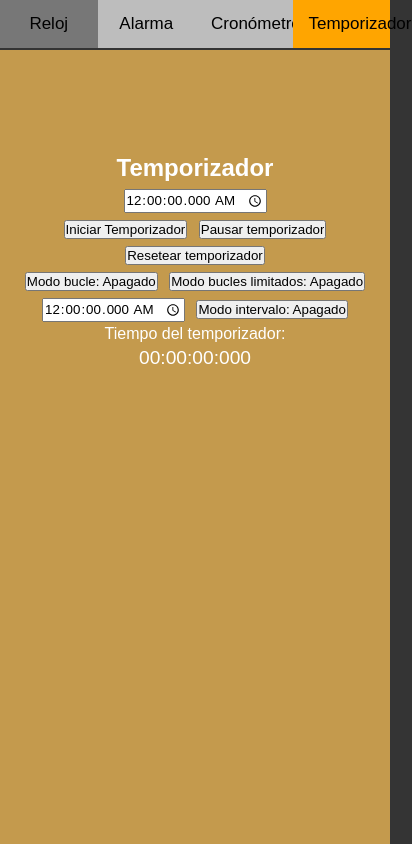
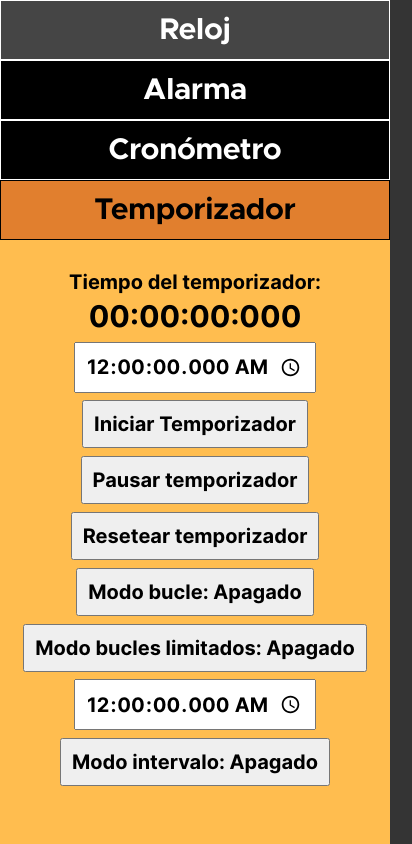
Before and after one commit to ElTambores/Reloj, a plain HTML site: page clock.html in a window 390 px wide. Shown: the top 844 px of the page, 412 px wide, since content can reach past the window. Drawn offline with Linux system fonts and the light colour scheme.

Commit message:
Mejoras CSS

```diff
--- a/clock.html
+++ b/clock.html
@@ -11,57 +11,60 @@
 
 <body onload="onloadFunction()">
   <header>
-    <button class="tablink" onclick="openPage('clock', this, 'red')" >Reloj</button>
-    <button class="tablink" onclick="openPage('alarm', this, 'blue')" >Alarma</button>
-    <button class="tablink" onclick="openPage('chrono', this, 'green')">Cronómetro</button>
-    <button class="tablink" onclick="openPage('temp', this, 'orange')" id="defaultOpen">Temporizador</button>
+    <nav>
+      <button class="tablink" onclick="openPage('clock', this, '#C50143')">Reloj</button>
+      <button class="tablink" onclick="openPage('alarm', this, '#0250BC')">Alarma</button>
+      <button class="tablink" onclick="openPage('chrono', this, '#2BC4A2')">Cronómetro</button>
+      <button class="tablink" onclick="openPage('temp', this, '#E17F2E')" id="defaultOpen">Temporizador</button>
+    </nav>
   </header>
   <main>
     <article id="clock" class="tabcontent">
-      <h1>Reloj</h1>
-      <p id="hour">00:00:00</p>
+      <div id="hourContainer">
+        <p id="hour">00:00:00</p>
+      </div>
     </article>
 
     <article id="alarm" class="tabcontent">
-      <h1>Alarma</h1>
       <input type="time" id="alarmTime" name="alarmTime" step="2" value="00:00:00" required>
-      <input class="button" type="submit" onclick="addAlarm()"  value="Añadir alarma">
+      <input class="button" type="submit" onclick="addAlarm()" value="Añadir alarma">
       <button class="pauseButton" id="pauseAlarm" name="pauseAlarm" onclick="stopAlarm()">Parar Alarma</button>
       <section id="alarmList">
 
       </section>
     </article>
     <article id="chrono" class="tabcontent">
-      <h1>Cronómetro</h1>
+      <label for="chronoTime"> Tiempo del cronometro:</label>
+      <p id="chronoCurrentTimer"></p>
       <input class="boton" type="submit" onclick="startChrono()" value="Iniciar cronómetro">
       <input class="boton" type="submit" onclick="stopChrono()" value="Pausar cronómetro">
       <input class="boton" type="submit" onclick="resetChrono()" value="Resetear cronómetro">
       <br>
-      <label for="chronoTime"> Tiempo del cronometro:</label>
-      <p id="chronoCurrentTimer"></p>
+
 
     </article>
     <article id="temp" class="tabcontent">
-      <h1>Temporizador </h1>
+      <label for="tempCurrentTimer"> Tiempo del temporizador:</label>
+      <p id="tempCurrentTimer" name="tempCurrentTimer"></p>
       <input type="time" id="tempTime" name="tempTime" step="0.1" value="00:00:00" required>
       <br>
       <input class="button" type="submit" onclick="startTemp()" value="Iniciar Temporizador">
       <input class="button" type="submit" onclick="stopTemp()" value="Pausar temporizador">
       <input class="button" id="resetTempButton" type="submit" onclick="resetTemp()" value="Resetear temporizador">
-      <button class="pauseButton" id="tempAudioButton" name="tempAudioButton" onclick="tempSoundStop()">Parar Sonido</button>
+      <button class="pauseButton" id="tempAudioButton" name="tempAudioButton" onclick="tempSoundStop()">Parar
+        Sonido</button>
       <br>
       <button id="loopButton" name="loopButton" onclick="loopOnOff()">Modo bucle: Apagado</button>
-      <button id="limitedLoopButton" name="limitedLoopButton" onclick="limtedLoopOnOff()">Modo bucles limitados: Apagado</button>
+      <button id="limitedLoopButton" name="limitedLoopButton" onclick="limtedLoopOnOff()">Modo bucles limitados:
+        Apagado</button>
       <div id="loopNumberElement">
         <label for="loopNumber">Numero de bucles</label>
-      <input type="number" id="loopNumber" name="loopNumber">
+        <input type="number" id="loopNumber" name="loopNumber">
       </div>
       <br>
       <input type="time" id="tempTimeInterval" name="tempTimeInterval" step="0.1" value="00:00:00">
       <button id="intervalButton" name="intervalButton" onclick="intervalOnOff()">Modo intervalo: Apagado</button>
       <br>
-      <label for="tempCurrentTimer"> Tiempo del temporizador:</label>
-      <p id="tempCurrentTimer" name="tempCurrentTimer"></p>
     </article>
   </main>
 
--- a/script.js
+++ b/script.js
@@ -11,6 +11,7 @@ function openPage(pageName, elmnt, color) {
     let tablinks = document.getElementsByClassName("tablink");
     for (let i = 0; i < tablinks.length; i++) {
         tablinks[i].style.backgroundColor = "";
+        tablinks[i].style.color = "white";
     }
 
     // Se muestra la pestaña asociada al boton clicado
@@ -18,6 +19,7 @@ function openPage(pageName, elmnt, color) {
 
     // Se define el color de fondo del boton según corresponda
     elmnt.style.backgroundColor = color;
+    elmnt.style.color = "black";
 
 }
 
--- a/styles.css
+++ b/styles.css
@@ -1,73 +1,129 @@
+/* Este .CSS sigue la guia de estilo de firefox basandose en la información de este enlace https://mozilla.design/firefox/ */
+
+@font-face {
+    font-family: MenuFont;
+    src: url(./rsc/fonts/Metropolis-Bold.otf);
+}
+
+@font-face {
+    font-family: TextFont;
+    src: url(./rsc/fonts/Inter-Bold.otf);
+}
+
 * {
     margin: 0;
     padding: 0;
     box-sizing: border-box;
-    font-family: arial;
+    font-family: TextFont;
+    font-size: 20px;
 }
 
-main {
-    padding-top: 50px;
+/* CSS header*/
+header {
+    position: sticky;
+    top: 0;
+}
+
+header nav button {
+    display: flex;
+    flex-flow: row wrap;
+    justify-content: space-evenly;
+    margin: 0;
+}
+
+.tablink {
+    background-color: black;
+    font-family: MenuFont;
+    float: left;
+    border: 1px solid;
+    cursor: pointer;
+    padding: 14px 16px;
+    font-size: 30px;
+    width: 25%;
+}
+
+.tablink:hover {
+    background-color: rgb(69, 69, 69);
+}
+
+
+/* CSS body*/
+#clock {
+    background-color: #FF505F;
+}
+
+#chrono {
+    background-color: #53FEBE;
+}
+
+#alarm {
+    background-color: #0290EE;
+}
+
+#temp {
+    background-color: #FFBD4F;
 }
 
 body, html, main {
     background-color: rgb(52, 52, 52);
     height: 100%;
     margin: 0;
-    font-family: Arial;
-}
-
-.tablink {
-    background-color: rgb(189, 189, 189);
-    float: left;
-    border: none;
-    outline: none;
-    cursor: pointer;
-    padding: 14px 16px;
-    font-size: 17px;
-    width: 25%;
-}
-
-.tablink:hover {
-    background-color: #777;
 }
 
 .tabcontent {
+    display: none;
     text-align: center;
-    justify-content: center;
-    color: white;
-    display: none;
     padding: 100px 20px;
     height: 100%;
 }
 
-#clock {
-    background-color: rgb(187, 74, 74);
-}
-
-#chrono {
-    background-color: rgb(101, 167, 101);
-}
-
-#alarm {
-    background-color: rgb(86, 86, 160);
-}
-
-#temp {
-    background-color: rgb(196, 154, 77);
+h1 {
+    font-size: 60px;
+    text-align: center;
+    font-family: MenuFont;
+    padding-bottom: 20px;
 }
 
 p {
-    font-size: larger;
+    font-size: 100px;
+}
+
+button, input {
+    padding: 10px;
 }
 
 article>* {
     margin: 1%;
 }
 
-table, th, td, tr {
-    border: 1px solid;
+.pauseButton, #loopNumberElement {
+    display: none;
 }
 
-.pauseButton, #loopNumberElement{
-    display: none;
+/* Media queries*/
+@media all and (max-width: 850px) {
+    nav {
+        display: flex;
+        flex-flow: column wrap;
+        padding: 0;
+    }
+
+    .tablink {
+        width: 100%;
+    }
+
+    h1 {
+        font-size: 30px;
+    }
+    p {
+        font-size: 30px;
+    }
+
+    button, input {
+        font-size: 20px;
+    }
+
+    .tabcontent {
+        padding: 30px 0px;
+    }
 }
```
Also changed, not shown: rsc/fonts/Inter-Bold.otf (added), rsc/fonts/Metropolis-Bold.otf (added).
